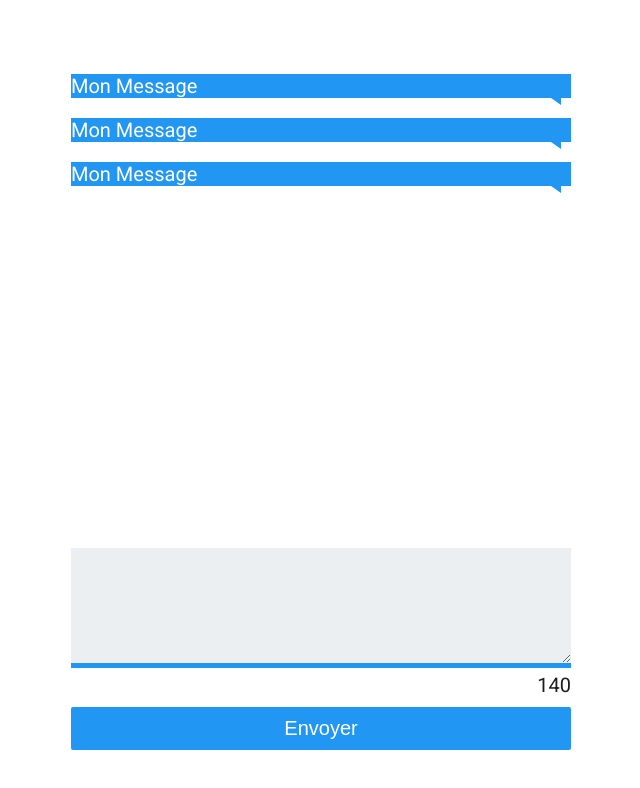
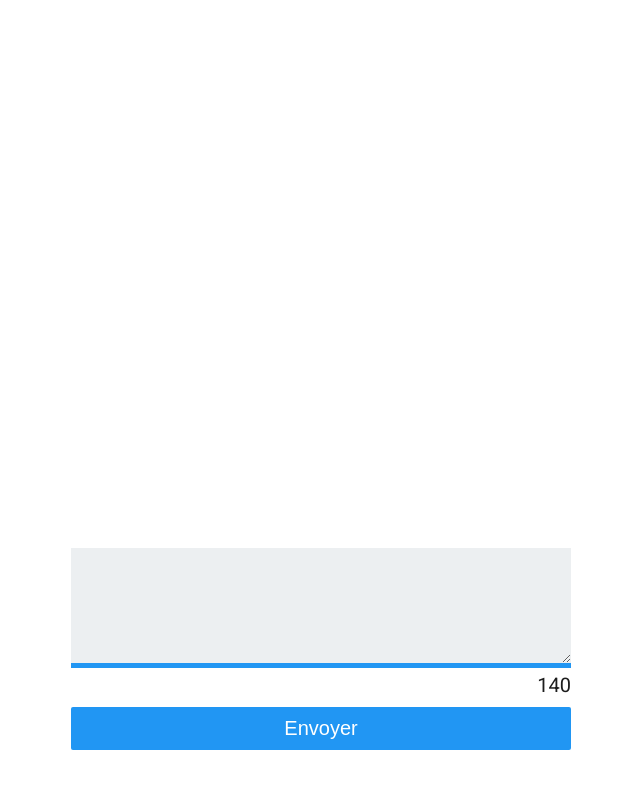
Before and after one commit to webepse/React18-chatbox, a React (Create React App) app: page / in a window 1280 px wide. Both pictures are taken after typing "Sample" into the empty fields and a click on the button "GO". Shown: the top 788 px of the page, without its empty margins (319-959 px from the left). Built offline with nearby package versions, Linux system fonts and the light colour scheme.

Commit message:
affichage message + length

```diff
--- a/src/App.js
+++ b/src/App.js
@@ -13,20 +13,30 @@ const App = () => {
   const addMessage = (message) => {
     const newMessages = {...messages}
     newMessages[`message-${Date.now()}`] = message
-    setMessages({message:newMessages})
+    setMessages(newMessages)
   }
+
+  const myMessages = Object.keys(messages).map(iteration => (
+    <Message
+      key={iteration}
+      // messages.message-12165159.pseudo
+      // messages.iteration.pseudo
+      // message[iteration].pseudo
+      pseudo={messages[iteration].pseudo}
+      message={messages[iteration].message}
+    />
+  ))
 
 
   return (
       <div className="box">
         <div>
           <div className="messages">
-            <Message />
-            <Message />
-            <Message />
+            {myMessages}
           </div>
         </div>
         <Formulaire
+          length={140}
           pseudo={pseudo}
           addMessage={addMessage}
         />
--- a/src/components/Formulaire.jsx
+++ b/src/components/Formulaire.jsx
@@ -2,11 +2,12 @@ import React, { Component } from 'react';
 
 class Formulaire extends Component {
     state = {
-        message: ''
+        message: '',
+        length: this.props.length
      }
 
     createMessage = () => {
-        const {addMessage, pseudo} = this.props
+        const {addMessage, pseudo, length} = this.props
         const message = {
             pseudo: pseudo,
             message: this.state.message
@@ -15,12 +16,20 @@ class Formulaire extends Component {
         addMessage(message)
 
         // reset du state message pour vider le textarea
-        this.setState({message: ''})
+        this.setState({message: '', length:length})
 
     }
     handleChange = event => {
         const message = event.target.value
-        this.setState({message:message})
+        const length = this.props.length - message.length
+        this.setState({message:message, length:length})
+
+    }
+
+    handleKeyUp = event => {
+        if(event.key === 'Enter'){
+            this.createMessage()
+        }
     }
 
     handleSubmit = event => {
@@ -34,9 +43,10 @@ class Formulaire extends Component {
                 <textarea
                     value={this.state.message}
                     onChange={this.handleChange}
+                    onKeyUp={this.handleKeyUp}
                     required
-                    maxLength='140' />
-                <div className="info">140</div>
+                    maxLength={this.props.length} />
+                <div className="info">{this.state.length}</div>
                 <button type="submit">Envoyer</button>
             </form>
         );
--- a/src/components/Message.jsx
+++ b/src/components/Message.jsx
@@ -1,7 +1,7 @@
-const Message = () => {
+const Message = ({pseudo, message}) => {
     return (
         <p className="user-message">
-            Mon Message
+            {message}
         </p>
      );
 }
```
